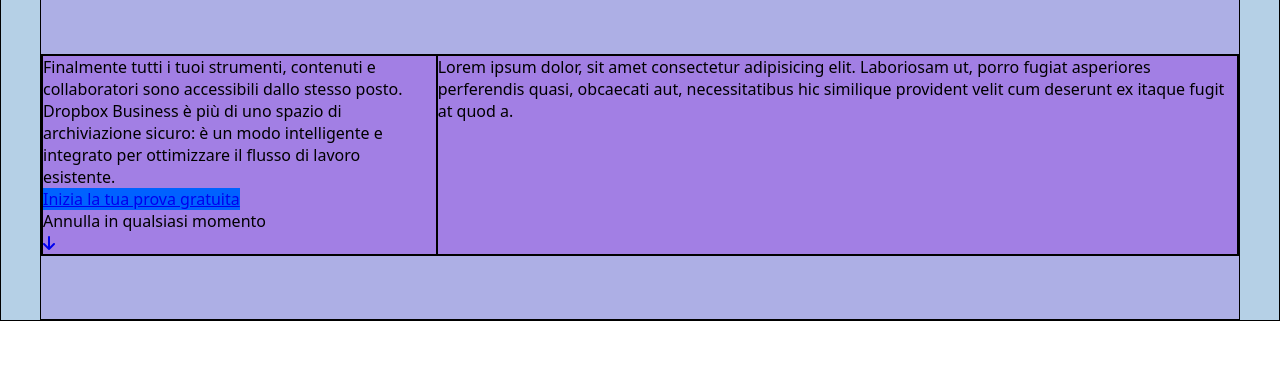
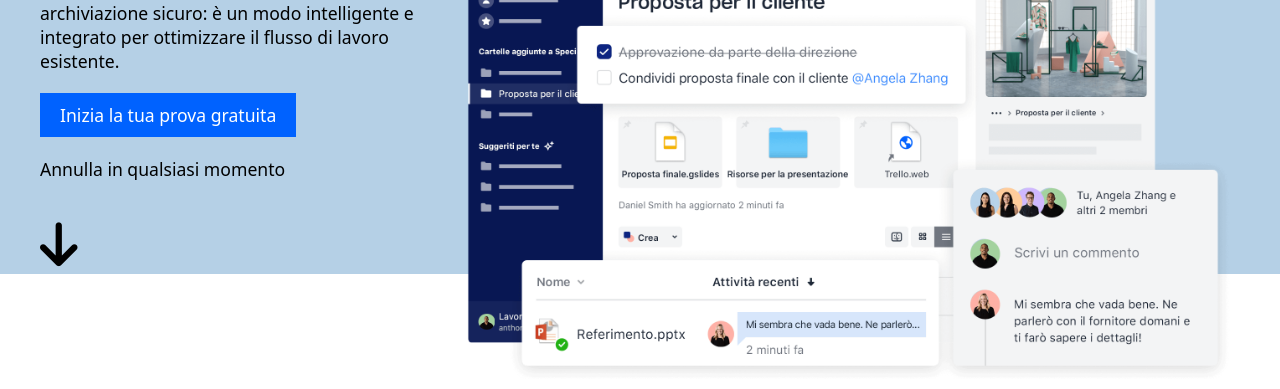
Before and after one commit to luciameneghin/htmlcss-dropbox, a plain HTML site: page index.html in a window 1280 px wide. Shown: the part 561-950 px from the top of the page. Before the commit the page ends 882 px from the top, so only its background shows below. Drawn offline with Linux system fonts and the light colour scheme.

Commit message:
[add] html-css jumbotron

```diff
--- a/assets/css/style.css
+++ b/assets/css/style.css
@@ -82,27 +82,55 @@
 
 header .jumbotron {
   max-width: 100%;
-  padding-top: 150px;
+  padding-top: 180px;
   background-color: #B5D0E6;
 }
 
 header .jumbo-container {
   max-width: 1200px;
-  height: 730px;
+  height: 655px;
   margin: 0 auto;
 }
 
 header .jumbo-container h1 {
-  font-size: 6rem;
+  font-size: 5.5rem;
   padding-bottom: 70px;
 }
 
 header .jumbo-container .jumbo-col-text {
-  max-width: 33%;
+  width: 33%;
+  height: 460px;
+  position: relative;
+}
+
+header .jumbo-container .jumbo-col-text .jumbo-bt {
+  padding: 10px 20px;
+  text-decoration: none;
+  color: white;
+}
+
+header .jumbo-container .jumbo-col-text .jumbo-sx-elm{
+  padding-bottom: 30px;
+  font-size: 1.1rem;
+  font-weight: 300;
+}
+
+header .jumbo-container .jumbo-col-text a i {
+  position: absolute;
+  bottom: 120px;
+  color: black;
+  font-size: 50px;
 }
 
 header .jumbo-container .jumbo-col-img {
-  max-width: 67%;
+  width: 67%;
+  position: relative;
 }
 
+header .jumbo-container .jumbo-col-img img {
+  position: absolute;
+  bottom: 0;
+  left: 0;
+  margin-bottom: 10px;
+}
 /* FINE HEADER */
--- a/index.html
+++ b/index.html
@@ -33,20 +33,27 @@
       </nav>
     </div>
 
-    <div class="jumbotron debug">
-      <div class="jumbo-container debug">
-        <h1>Tutto ciò che ti serve per il lavoro, in un unico posto</h1>
-        <div class="jumbo-row d-flex debug">
-          <div class="jumbo-col-text debug">
-            <p>Finalmente tutti i tuoi strumenti, contenuti e collaboratori sono accessibili dallo stesso posto. <br>Dropbox Business è più di uno spazio di archiviazione sicuro: è un modo intelligente e integrato per ottimizzare il flusso di lavoro esistente.</p>
-            <a href="#" class="blue-button">Inizia la tua prova gratuita</a>
-            <div>Annulla in qualsiasi momento</div>
-            <a href="#"><i class="fas fa-arrow-down"></i></a>
+    <div class="jumbotron">
+      <div class="jumbo-container">
+        <h1>Tutto ciò che ti serve per il<br> lavoro, in un unico posto</h1>
+        <div class="jumbo-row d-flex">
+          <div class="jumbo-col-text">
+            <p class="jumbo-text jumbo-sx-elm">
+              Finalmente tutti i tuoi strumenti, contenuti e collaboratori sono accessibili dallo stesso posto. <br>Dropbox Business è più di uno spazio di archiviazione sicuro: è un modo intelligente e integrato per ottimizzare il flusso di lavoro esistente.
+            </p>
+
+            <div class="jumbo-sx-elm"><a href="#" class="blue-button jumbo-bt">Inizia la tua prova gratuita
+            </a></div>
+
+            <div class="jumbo-sx-elm">Annulla in qualsiasi momento</div>
+
+            <a href="#" class="jumbo-sx-elm"><i class="fas fa-arrow-down"></i></a>
           </div>
 
-          <div class="jumbo-col-img d-flex debug">
-            <p>Lorem ipsum dolor, sit amet consectetur adipisicing elit. Laboriosam ut, porro fugiat asperiores perferendis quasi, obcaecati aut, necessitatibus hic similique provident velit cum deserunt ex itaque fugit at quod a.</p>
+          <div class="jumbo-col-img d-flex">
+            <img src="assets/img/jumbo.png" alt="">
           </div>
+
         </div>
       </div>
     </div>
```
